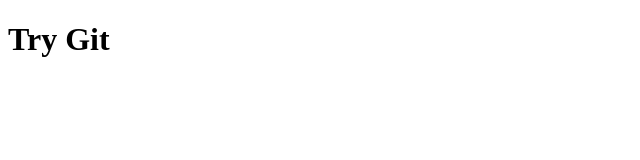
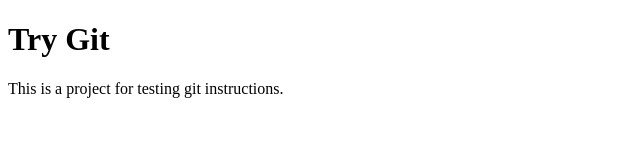
Before and after one commit to yc62897441/try_git, a plain HTML site: page index.html in a window 1280 px wide. Shown: the whole page, without its empty margins (0-640 px from the left). Drawn offline with Linux system fonts and the light colour scheme.

Commit message:
add project description
add project more description

```diff
--- a/index.html
+++ b/index.html
@@ -8,5 +8,6 @@
 </head>
 <body>
   <h1>Try Git</h1>
+  <p>This is a project for testing git instructions.</p>
 </body>
 </html>
```
